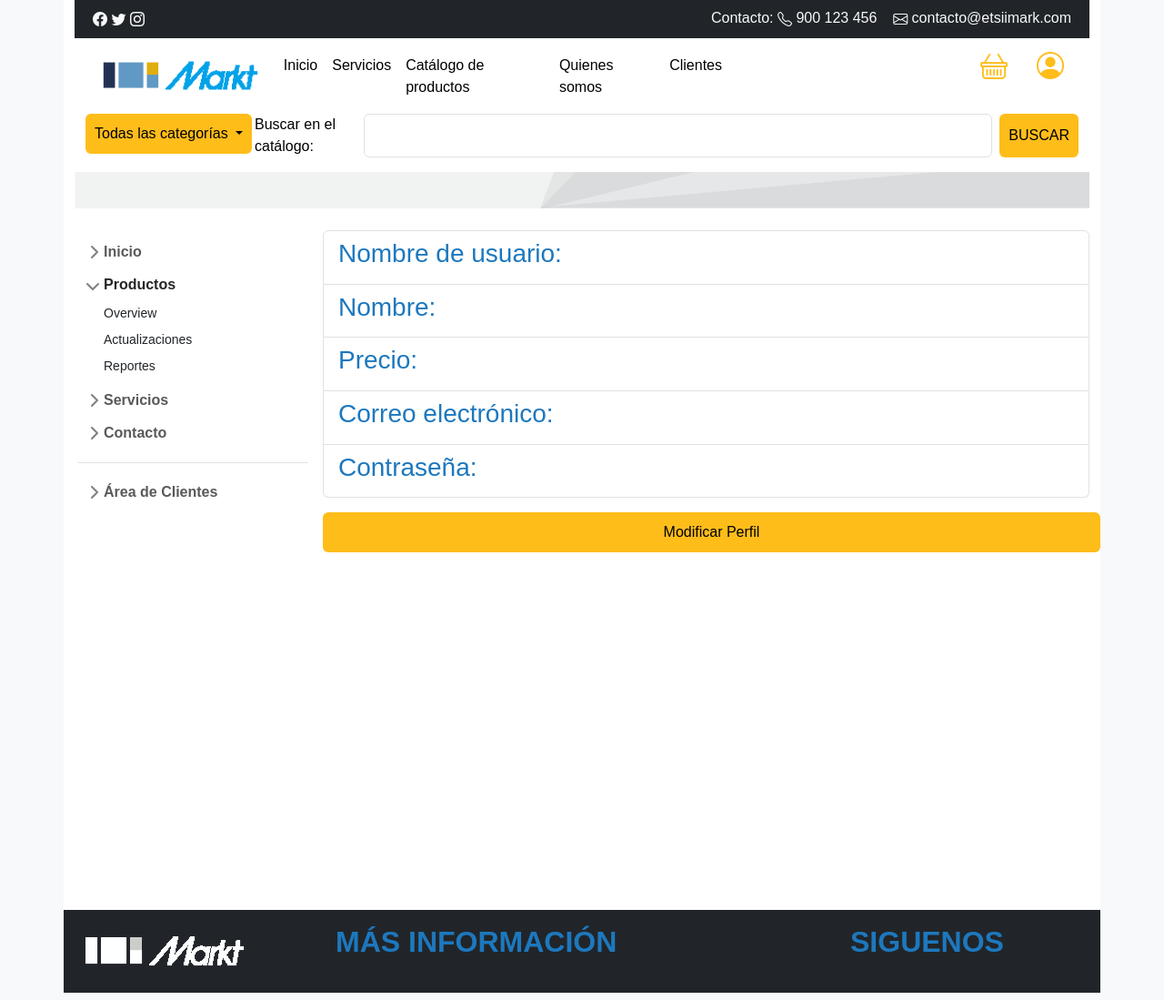
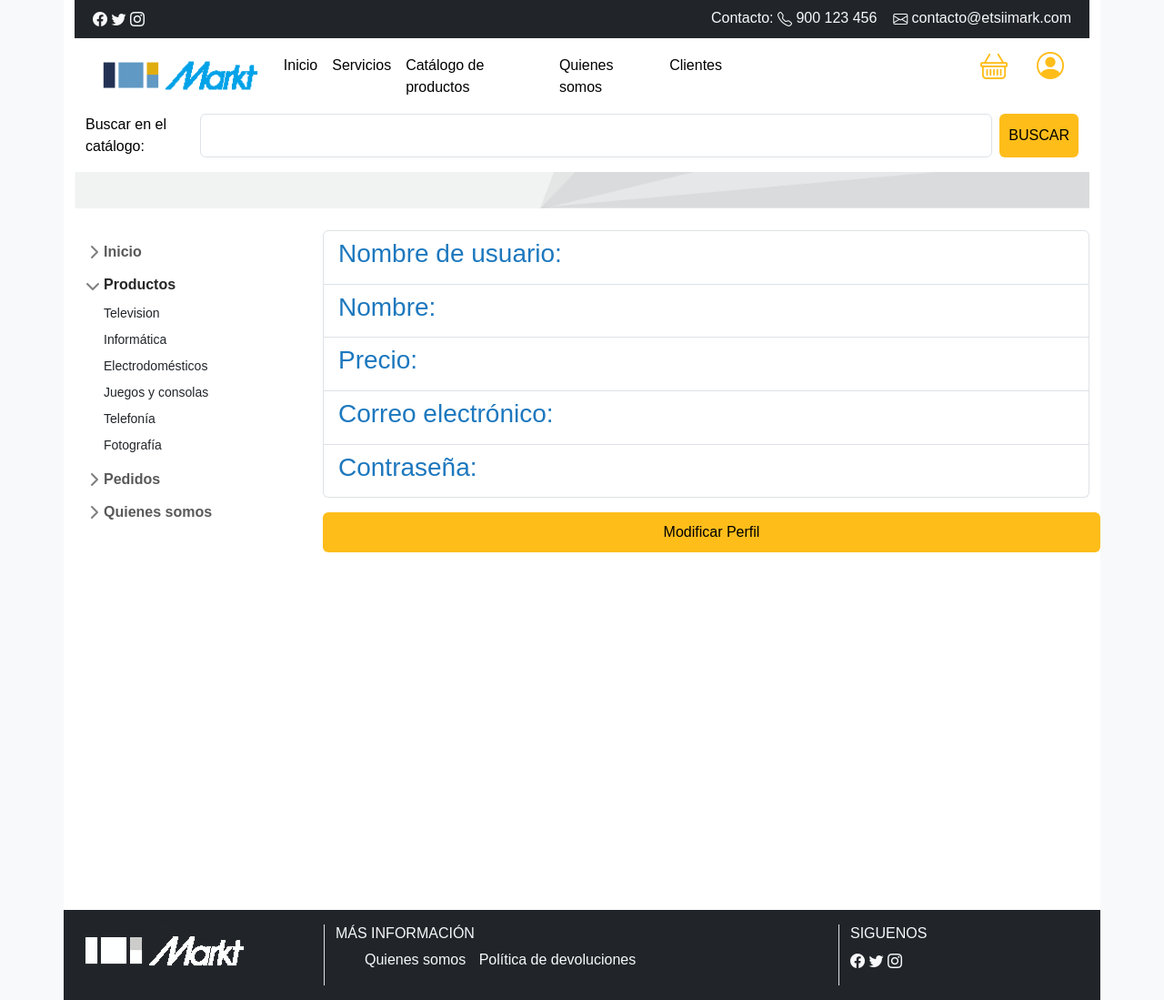
Before and after one commit to antsuagar/ETSIIMarkt, a Django app: page /perfil/ in a window 1280 px wide. Shown: the whole page at 91% size. Run offline with Django 4.2, Linux system fonts and the light colour scheme; some libraries are stand-ins or nearby versions.

Commit message:
fix. Modificaciones en menú. Inclusión de política de devoluciones.

```diff
--- a/EtsiiMarktProject/EtsiiMarkt/urls.py
+++ b/EtsiiMarktProject/EtsiiMarkt/urls.py
@@ -19,7 +19,7 @@ from django.urls import path, include
 #from clientes.views import RegistroClienteView
 from clientes.views import IniciarSesionView, modificar_datos_usuario, perfil, register
 from django.contrib.auth.views import LogoutView
-from core.views import index, nosotros
+from core.views import index, nosotros, devoluciones
 from productos.views import catalogo, catalogo2
 from pedidos.views import procesar_pago, exito, error
 from django.conf import settings
@@ -40,6 +40,7 @@ urlpatterns = [
     path('exito/<str:cantidad>/', exito, name='exito'),
     path('error/<str:error>/', error, name='error'),
     path('nosotros', nosotros, name='nosotros'),
+    path('devoluciones', devoluciones, name='devoluciones'),
 ]
 
 
--- a/EtsiiMarktProject/core/views.py
+++ b/EtsiiMarktProject/core/views.py
@@ -9,3 +9,6 @@ def index(request):
 
 def nosotros(request):
     return render(request, 'empresa/nosotros.html')
+
+def devoluciones(request):
+    return render(request, 'empresa/devoluciones.html')
--- a/EtsiiMarktProject/static/css/styles.css
+++ b/EtsiiMarktProject/static/css/styles.css
@@ -28,6 +28,10 @@ h3{
     color: var(--primary-color) !important;
 }
 
+h4{
+    font-size: 1rem;
+}
+
 a {
     color: var(--base0C) !important;
     text-decoration: none;
@@ -49,6 +53,11 @@ a {
         background-color: darken(var(--secondary-color), 10%);
     }
 */
+}
+
+.lista-footer li{
+    display: inline;
+    margin-right: 10px;
 }
 
 .btn.btn-secondary{
--- a/EtsiiMarktProject/templates/footer.html
+++ b/EtsiiMarktProject/templates/footer.html
@@ -1,13 +1,18 @@
 <div class="container bg-dark text-light p-3">
     <div class="row">
-        <div class="col-3">
+        <div class="col-3 border-end">
             <a class="navbar-brand" href="/"><img src="/media/images/logo-inverso.png" alt="Logo" class="img-fluid"></a>
         </div>
-        <div class="col-md-6">
-            <h2>MÁS INFORMACIÓN</h2>
+        <div class="col-md-6 border-end">
+            <h4>MÁS INFORMACIÓN</h4>
+            <ul class="lista-footer">
+                <li><a href="/nosotros">Quienes somos</a></li>
+                <li><a href="/devoluciones">Política de devoluciones</a></li>
+            </ul>
         </div>
         <div class="col-md-3">
-            <h2>SIGUENOS</h2>
+            <h4>SIGUENOS</h4>
+            <div class="col-6"><i class="bi bi-facebook"></i> <i class="bi bi-twitter"></i> <i class="bi bi-instagram"></i></div>
         </div>
     </div>
 </div>
--- a/EtsiiMarktProject/templates/header.html
+++ b/EtsiiMarktProject/templates/header.html
@@ -60,22 +60,8 @@
             </div>
         </div>
         <div class="row">
-            <div class="col-2">
-                <div class="dropdown">
-                    <button class="btn btn-secondary dropdown-toggle" type="button" data-bs-toggle="dropdown" aria-expanded="false">
-                      Todas las categorías
-                    </button>
-                    <ul class="dropdown-menu">
-                      <li><a class="dropdown-item" href="#">Electrodomésticos</a></li>
-                      <li><a class="dropdown-item" href="#">Fotografía</a></li>
-                      <li><a class="dropdown-item" href="#">Informática</a></li>
-                      <li><a class="dropdown-item" href="#">Juegos y Consolas</a></li>
-                      <li><a class="dropdown-item" href="#">Telefonía</a></li>
-                      <li><a class="dropdown-item" href="#">Televisión</a></li>
-                    </ul>
-                  </div>
-            </div>
-            <div class="col">
+
+            <div class="col-12">
                 <form class="d-flex" role="search" method="get" action="{% url 'catalogo' %}">
                   <label for="search">Buscar en el catálogo:</label>
 
--- a/EtsiiMarktProject/templates/secondary-nav.html
+++ b/EtsiiMarktProject/templates/secondary-nav.html
@@ -2,9 +2,11 @@
     <div class="flex-shrink-0 p-3 bg-white">
       <ul class="list-unstyled ps-0">
         <li class="mb-1">
+          <a href="/">
           <button class="btn btn-toggle align-items-center rounded collapsed" data-bs-toggle="collapse" data-bs-target="#inicio" aria-expanded="false">
             Inicio
           </button>
+        </a>
         </li>
         <li class="mb-1">
           <button class="btn btn-toggle align-items-center rounded collapsed" data-bs-toggle="collapse" data-bs-target="#home-collapse" aria-expanded="true">
@@ -12,47 +14,29 @@
           </button>
           <div class="collapse show" id="home-collapse">
             <ul class="btn-toggle-nav list-unstyled fw-normal pb-1 small">
-              <li><a href="#" class="link-dark rounded">Overview</a></li>
-              <li><a href="#" class="link-dark rounded">Actualizaciones</a></li>
-              <li><a href="#" class="link-dark rounded">Reportes</a></li>
+              <li><a href="/busqueda/?categoria=Televisi%C3%B3n" class="link-dark rounded">Television</a></li>
+              <li><a href="#" class="link-dark rounded">Informática</a></li>
+              <li><a href="#" class="link-dark rounded">Electrodomésticos</a></li>
+              <li><a href="#" class="link-dark rounded">Juegos y consolas</a></li>
+              <li><a href="#" class="link-dark rounded">Telefonía</a></li>
+              <li><a href="#" class="link-dark rounded">Fotografía</a></li>
             </ul>
           </div>
         </li>
         <li class="mb-1">
+          <a href="/pedidos">
           <button class="btn btn-toggle align-items-center rounded collapsed" data-bs-toggle="collapse" data-bs-target="#dashboard-collapse" aria-expanded="false">
-            Servicios
+            Pedidos
           </button>
-          <div class="collapse" id="dashboard-collapse">
-            <ul class="btn-toggle-nav list-unstyled fw-normal pb-1 small">
-              <li><a href="#" class="link-dark rounded">Overview</a></li>
-              <li><a href="#" class="link-dark rounded">Semanal</a></li>
-              <li><a href="#" class="link-dark rounded">Mensual</a></li>
-              <li><a href="#" class="link-dark rounded">Anual</a></li>
-            </ul>
-          </div>
+        </a>
         </li>
         <li class="mb-1">
-          <button class="btn btn-toggle align-items-center rounded collapsed" data-bs-toggle="collapse" data-bs-target="#contacto" aria-expanded="false">
-            Contacto
+          <a href="/nosotros">
+          <button class="btn btn-toggle align-items-center rounded collapsed" data-bs-toggle="collapse" data-bs-target="#dashboard-collapse" aria-expanded="false">
+            Quienes somos
           </button>
+        </a>
         </li>
-        <li class="border-top my-3"></li>
-        <li class="mb-1">
-          <button class="btn btn-toggle align-items-center rounded collapsed" data-bs-toggle="collapse" data-bs-target="#orders-collapse" aria-expanded="false">
-            Área de Clientes
-          </button>
-          <div class="collapse" id="orders-collapse">
-            <ul class="btn-toggle-nav list-unstyled fw-normal pb-1 small">
-              <li><a href="#" class="link-dark rounded">Nuevo...</a></li>
-              <li><a href="#" class="link-dark rounded">Perfil</a></li>
-              <li><a href="#" class="link-dark rounded">Configuración</a></li>
-              <li><a href="#" class="link-dark rounded">Cerrar sesión</a></li>
-            </ul>
-          </div>
-        </li>
-
-
-
       </ul>
     </div>
-</div>
+  </div>
```
Also changed, not shown: EtsiiMarktProject/templates/empresa/devoluciones.html (added, +18 -0 lines), EtsiiMarktProject/media/images/cabecera-portada.png, 10 other files.
